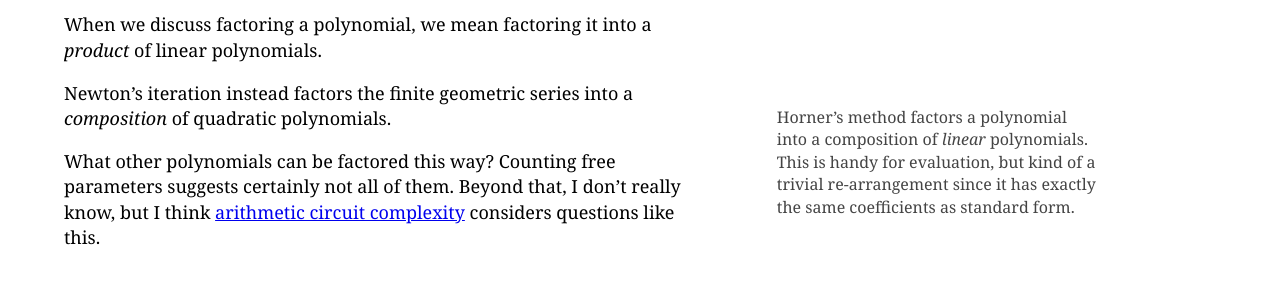
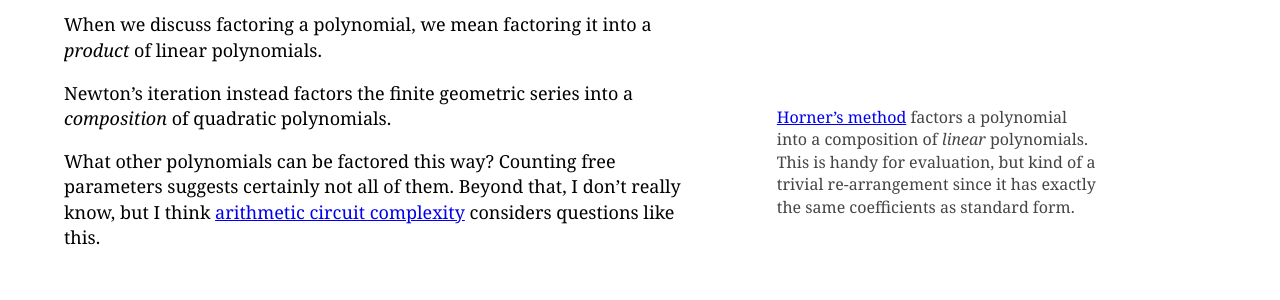
Before and after one commit to jwmerrill/jwmerrill.github.io, a Jekyll site: the page built from _posts/2026-03-21-newtons-method-geometric-series.md, in a window 1280 px wide. Shown: the part 1410-1710 px from the top of the page. Built offline with Jekyll 4.4.1, drawn with Linux system fonts in a browser that asks for light colours; part of the change alters nothing that is shown.

```diff
--- a/_posts/2026-03-21-newtons-method-geometric-series.md
+++ b/_posts/2026-03-21-newtons-method-geometric-series.md
@@ -55,6 +55,6 @@ but this involves division. Newton's iteration uses only addition and multiplica
 
 When we discuss factoring a polynomial, we mean factoring it into a _product_ of linear polynomials.
 
-Newton's iteration instead factors the finite geometric series into a _composition_ of quadratic polynomials{%marginnote 'horner' """Horner's method factors a polynomial into a composition of _linear_ polynomials. This is handy for evaluation, but kind of a trivial re-arrangement since it has exactly the same coefficients as standard form."""%}.
+Newton's iteration instead factors the finite geometric series into a _composition_ of quadratic polynomials{%marginnote 'horner' """[Horner's method](https://en.wikipedia.org/wiki/Horner%27s_method) factors a polynomial into a composition of _linear_ polynomials. This is handy for evaluation, but kind of a trivial re-arrangement since it has exactly the same coefficients as standard form."""%}.
 
 What other polynomials can be factored this way? Counting free parameters suggests certainly not all of them. Beyond that, I don't really know, but I think [arithmetic circuit complexity](https://en.wikipedia.org/wiki/Arithmetic_circuit_complexity) considers questions like this.
```
